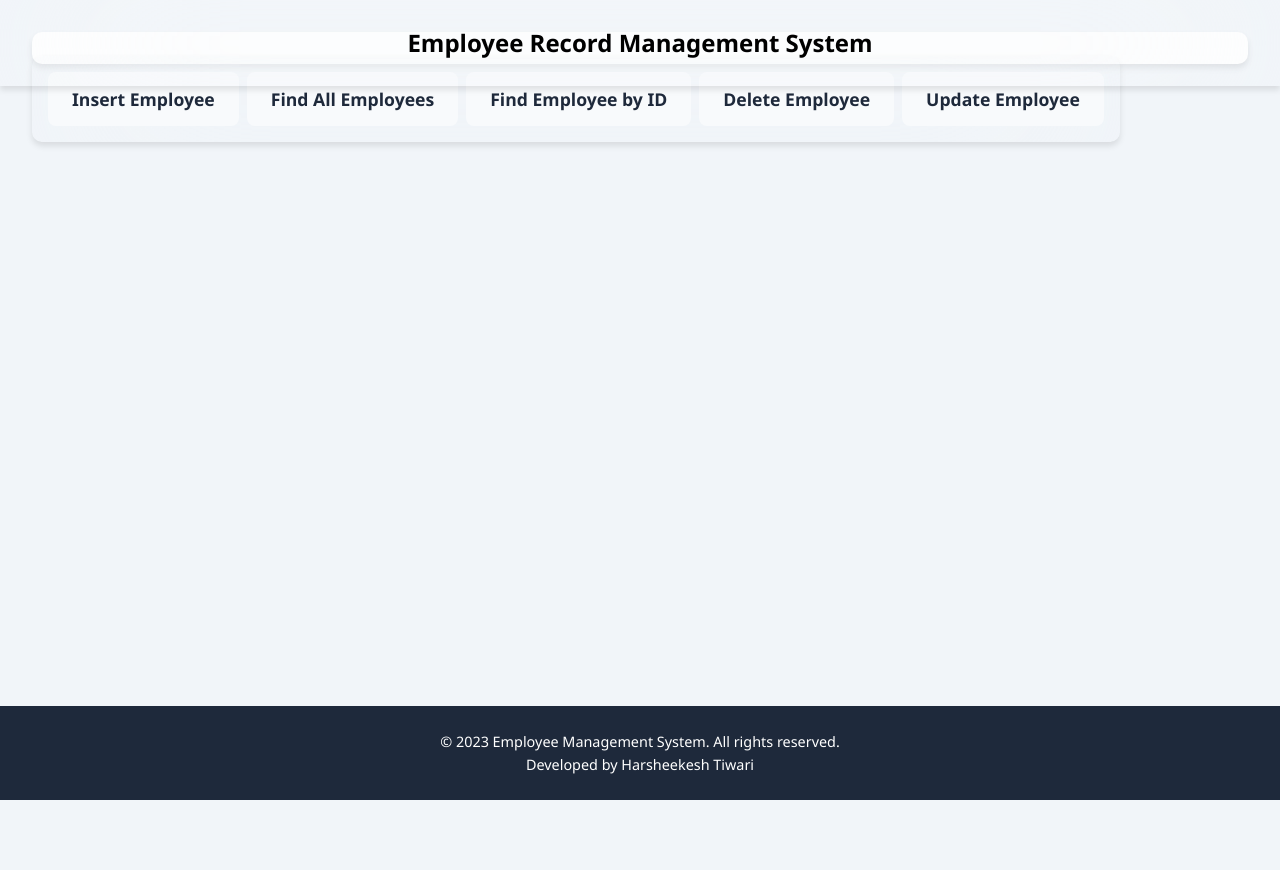
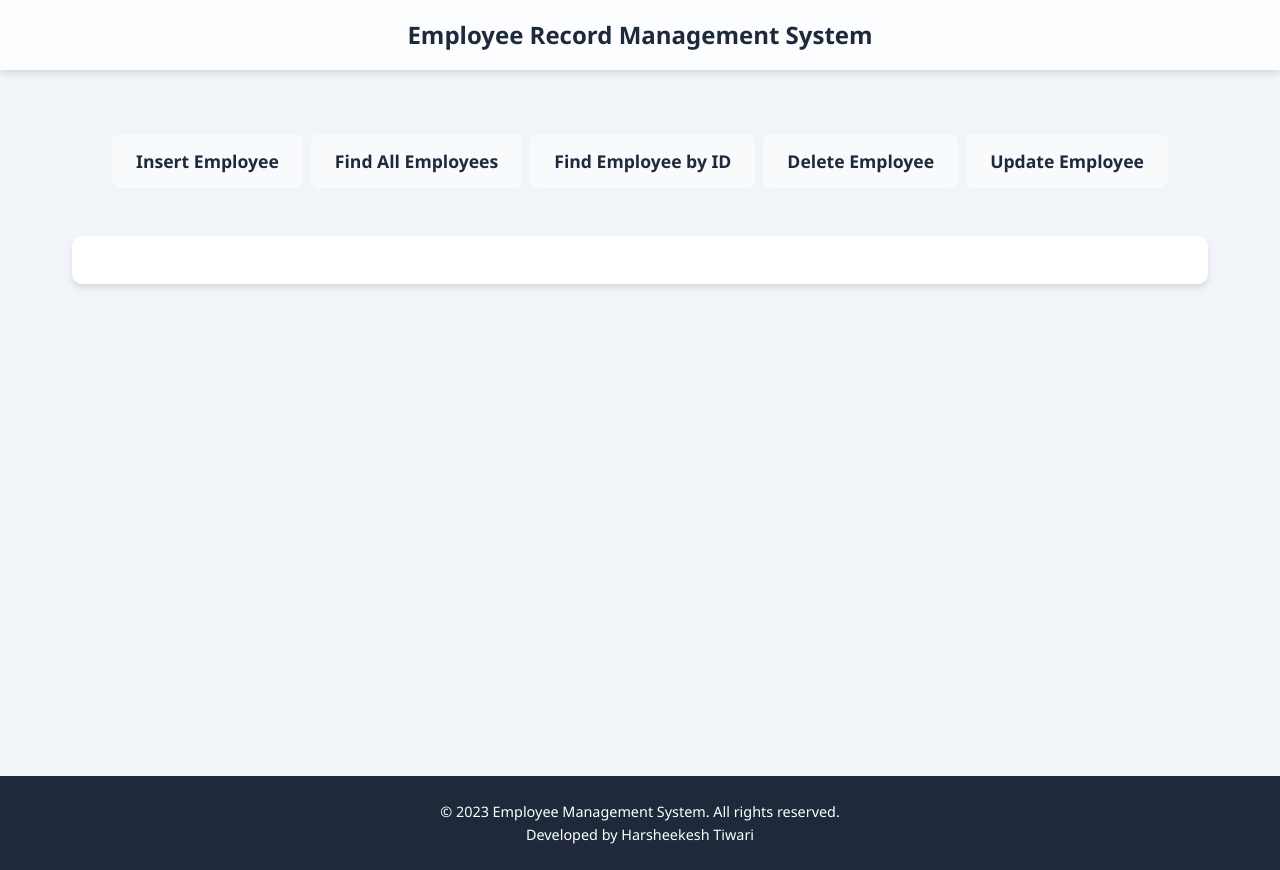
Before and after one commit to Harsheekesh/Harsheekesh-employee-management-system, a React (Create React App) app in the folder client/: page / in a window 1280 px wide. Before the commit the page ends 800 px from the top, so only its background shows below. Built offline with nearby package versions, Linux system fonts and the light colour scheme.

Commit message:
Update App.css

```diff
--- a/client/src/styles/App.css
+++ b/client/src/styles/App.css
@@ -24,6 +24,7 @@ body {
   background-color: #f1f5f9;
   color: var(--dark);
   line-height: 1.6;
+  padding-top: 80px; /* Added for fixed header */
 }
 
 .app-wrapper {
@@ -32,19 +33,16 @@ body {
   min-height: 100vh;
 }
 
-/* Full-width header */
+/* Fixed transparent header */
 .full-width-header {
-  width: 100vw;
+  width: 100%;
   position: fixed;
-  left: 50%;
-  right: 50%;
+  top: 0;
+  left: 0;
   z-index: 1000;
-  margin-left: -50vw;
-  margin-right: -50vw;
-  background: transparent;
-  backdrop-filter: blur(100px);
-/*   background: linear-gradient(135deg, var(--primary), var(--secondary)); */
-  padding: 1.5rem 0;
+  background: rgba(255, 255, 255, 0.8);
+  backdrop-filter: blur(10px);
+  padding: 1rem 0;
   box-shadow: var(--shadow);
 }
 
@@ -53,26 +51,24 @@ body {
   margin: 0 auto;
   padding: 0 1rem;
   text-align: center;
-  color: black;
+  color: var(--dark);
 }
 
 /* Main content container */
 .app-container {
-
-  width: 100vw;
-  margin: 0 auto;
-  padding: 1rem;
+  width: 100%;
+  max-width: 1200px;
+  margin: 2rem auto;
+  padding: 0 1rem;
   flex: 1;
 }
 
+/* Transparent nav-links with proper spacing */
 .nav-links {
-  position: fixed;
   border-radius: 10px;
   padding: 1rem;
   background: transparent;
-  backdrop-filter: blur(100px);
-  margin: 1.5rem 0;
-  box-shadow: var(--shadow);
+  margin: 1rem 0 2rem 0; /* Adjusted spacing */
 }
 
 nav {
@@ -100,24 +96,20 @@ nav a.active {
 }
 
 .routes {
-  padding: 1rem;
+  padding: 1.5rem;
   background: white;
   border-radius: 10px;
   box-shadow: var(--shadow);
-  margin-bottom: 1.5rem;
+  margin-bottom: 2rem; /* Increased bottom margin */
 }
 
 /* Full-width footer */
 .full-width-footer {
-  width: 100vw;
-  position: relative;
-  left: 50%;
-  right: 50%;
-  margin-left: -50vw;
-  margin-right: -50vw;
+  width: 100%;
   background: var(--dark);
   color: white;
   padding: 1.5rem 0;
+  margin-top: 2rem; /* Added top margin */
 }
 
 .footer-content {
@@ -136,6 +128,10 @@ nav a.active {
 
 /* ===== TABLET (768px+) ===== */
 @media (min-width: 768px) {
+  body {
+    padding-top: 70px; /* Adjusted for tablet */
+  }
+
   nav {
     flex-direction: row;
     justify-content: center;
@@ -149,15 +145,14 @@ nav a.active {
 /* ===== DESKTOP (1024px+) ===== */
 @media (min-width: 1024px) {
   .app-container {
-    padding: 2rem;
+    padding: 0 2rem;
   }
 
   nav a {
     font-size: 1.1rem;
   }
 
-  .full-width-header,
-  .full-width-footer {
-    padding: 1.5rem 0;
+  .full-width-header {
+    padding: 1rem 0;
   }
 }
```
